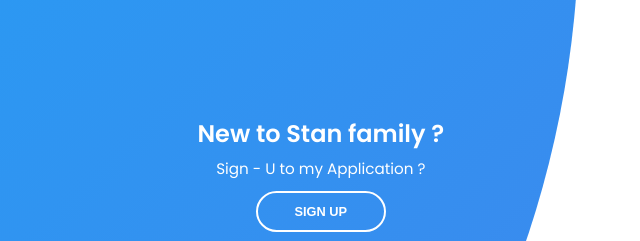
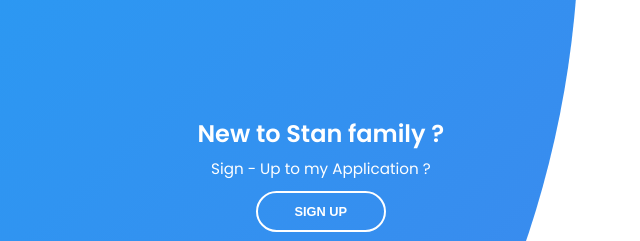
Before and after one commit to Marshall0023/Sign-in, a plain HTML site: page index.html in a window 1280 px wide. Shown: the top 241 px of the page, 87-727 px from the left. Drawn offline with Linux system fonts and the light colour scheme.

Commit message:
Update index.html

```diff
--- a/index.html
+++ b/index.html
@@ -80,7 +80,7 @@
           <div class="content">
             <h3>New to Stan family ?</h3>
             <p>
-              Sign - U to my Application ?
+              Sign - Up to my Application ?
             </p>
             <button class="btn transparent" id="sign-up-btn">
               Sign up
```
